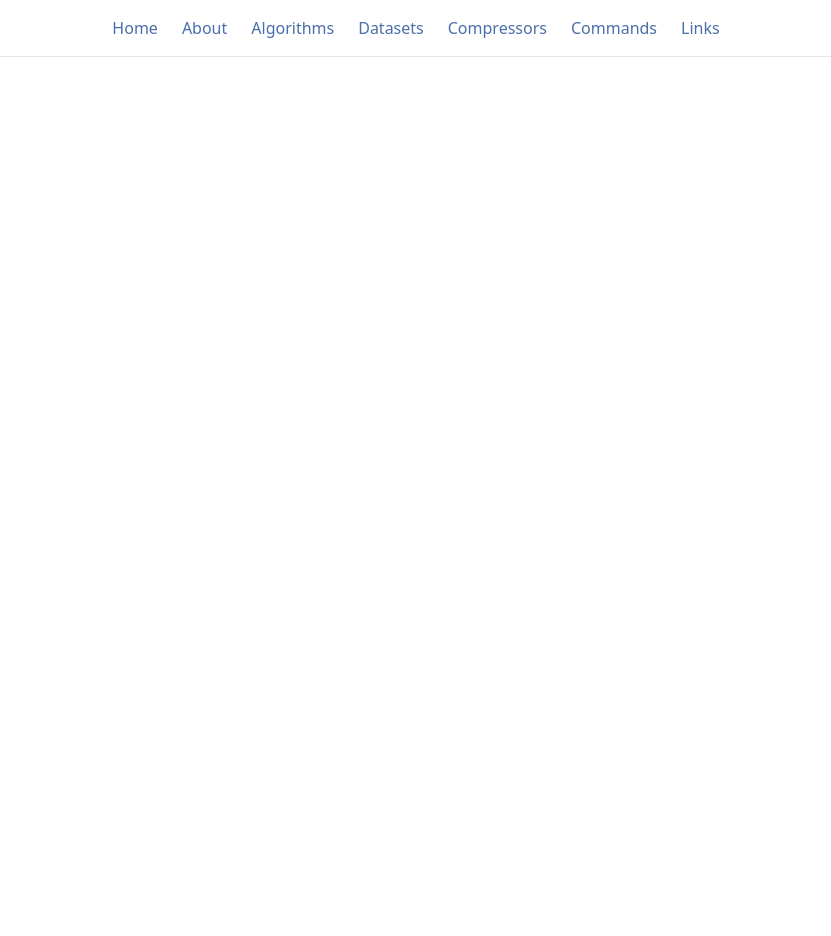
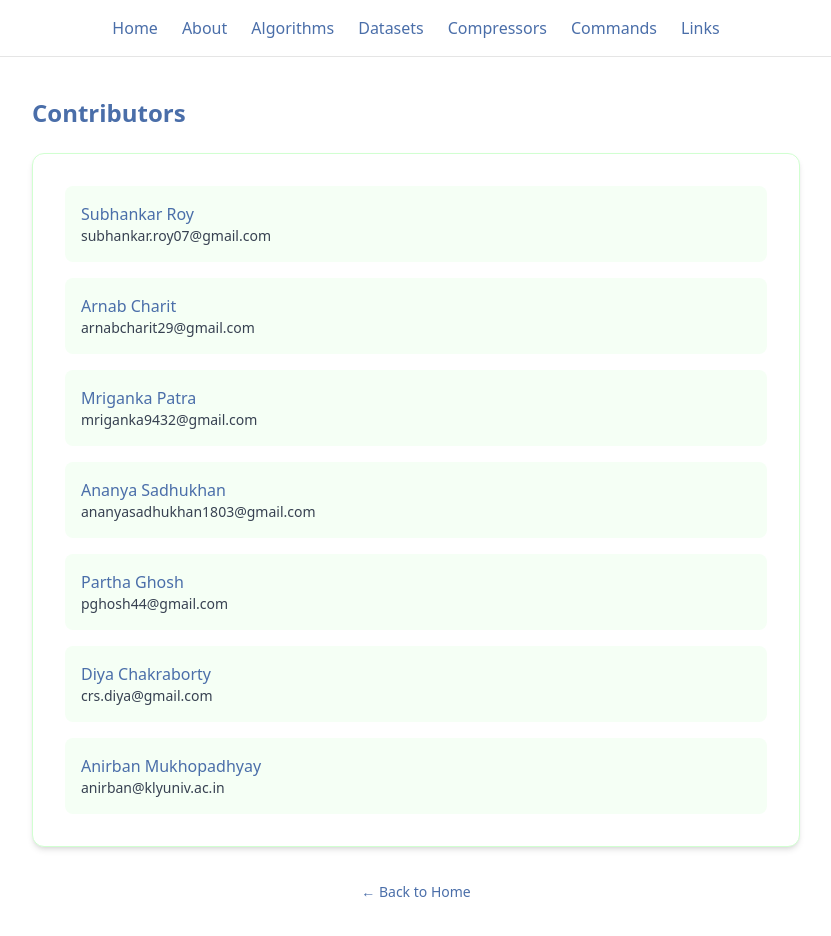
Before and after one commit to ChakrabortyDiya/mgc, a Next.js app in the folder frontend/: page /contributors in a window 1280 px wide. Shown: the top 936 px of the page, without its empty margins (224-1055 px from the left). Before the commit the page ends 800 px from the top, so only its background shows below. Built offline with nearby package versions, Linux system fonts and the light colour scheme; no server answers.

Commit message:
feat: update footer link to direct to contributors page and add ContributorsPage component

```diff
--- /dev/null
+++ b/frontend/app/contributors/page.tsx
@@ -0,0 +1,76 @@
+"use client";
+
+import React from "react";
+import { Header } from "../../components/header";
+import { motion } from "framer-motion";
+import Link from "next/link";
+
+export default function ContributorsPage() {
+  type Contributor = {
+    name: string;
+    email: string;
+  };
+
+  const contributors: Contributor[] = [
+    { name: "Subhankar Roy", email: "subhankar.roy07@gmail.com" },
+    { name: "Arnab Charit", email: "arnabcharit29@gmail.com" },
+    { name: "Mriganka Patra", email: "mriganka9432@gmail.com" },
+    { name: "Ananya Sadhukhan", email: "ananyasadhukhan1803@gmail.com" },
+    { name: "Partha Ghosh", email: "pghosh44@gmail.com" },
+    { name: "Diya Chakraborty", email: "crs.diya@gmail.com" },
+    { name: "Anirban Mukhopadhyay", email: "anirban@klyuniv.ac.in" },
+  ];
+
+  return (
+    <div className="min-h-screen bg-white">
+      <Header />
+      <motion.main
+        className="container mx-auto py-10 px-4"
+        initial={{ opacity: 0 }}
+        animate={{ opacity: 1 }}
+        transition={{ duration: 0.4 }}
+      >
+        <div className="max-w-3xl mx-auto">
+          <motion.h1
+            className="text-2xl font-bold text-[#4A6EA9] mb-6"
+            initial={{ opacity: 0, y: -10 }}
+            animate={{ opacity: 1, y: 0 }}
+            transition={{ duration: 0.3, delay: 0.1 }}
+          >
+            Contributors
+          </motion.h1>
+
+          <motion.div
+            className="bg-white shadow-md rounded-xl p-8 border border-[#D1FFD1]"
+            initial={{ y: 10, opacity: 0 }}
+            animate={{ y: 0, opacity: 1 }}
+            transition={{ duration: 0.4, delay: 0.2 }}
+          >
+            <div className="space-y-4">
+              {contributors.map((contributor, index) => (
+                <motion.div
+                  key={contributor.email}
+                  className="bg-[#F5FFF5] rounded-lg p-4"
+                  initial={{ opacity: 0, y: 5 }}
+                  animate={{ opacity: 1, y: 0 }}
+                  transition={{ delay: 0.3 + index * 0.05, duration: 0.3 }}
+                >
+                  <p className="text-[#4A6EA9] font-medium">
+                    {contributor.name}
+                  </p>
+                  <p className="text-sm text-gray-700">{contributor.email}</p>
+                </motion.div>
+              ))}
+            </div>
+          </motion.div>
+
+          <div className="mt-8 text-center">
+            <Link href="/" className="text-sm text-[#4A6EA9] hover:underline">
+              ← Back to Home
+            </Link>
+          </div>
+        </div>
+      </motion.main>
+    </div>
+  );
+}
--- a/frontend/app/page.tsx
+++ b/frontend/app/page.tsx
@@ -53,7 +53,7 @@ export default function Page() {
           variants={item}
           className="text-center text-sm text-gray-600 pt-8"
         >
-          By <a href="#" className="text-blue-600 hover:underline">Contributors</a>, 2023-2026, public domain
+          By <a href="/contributors" className="text-blue-600 hover:underline">Contributors</a>, 2023-2026, public domain
         </motion.footer>
       </motion.main>
     </motion.div>
```
